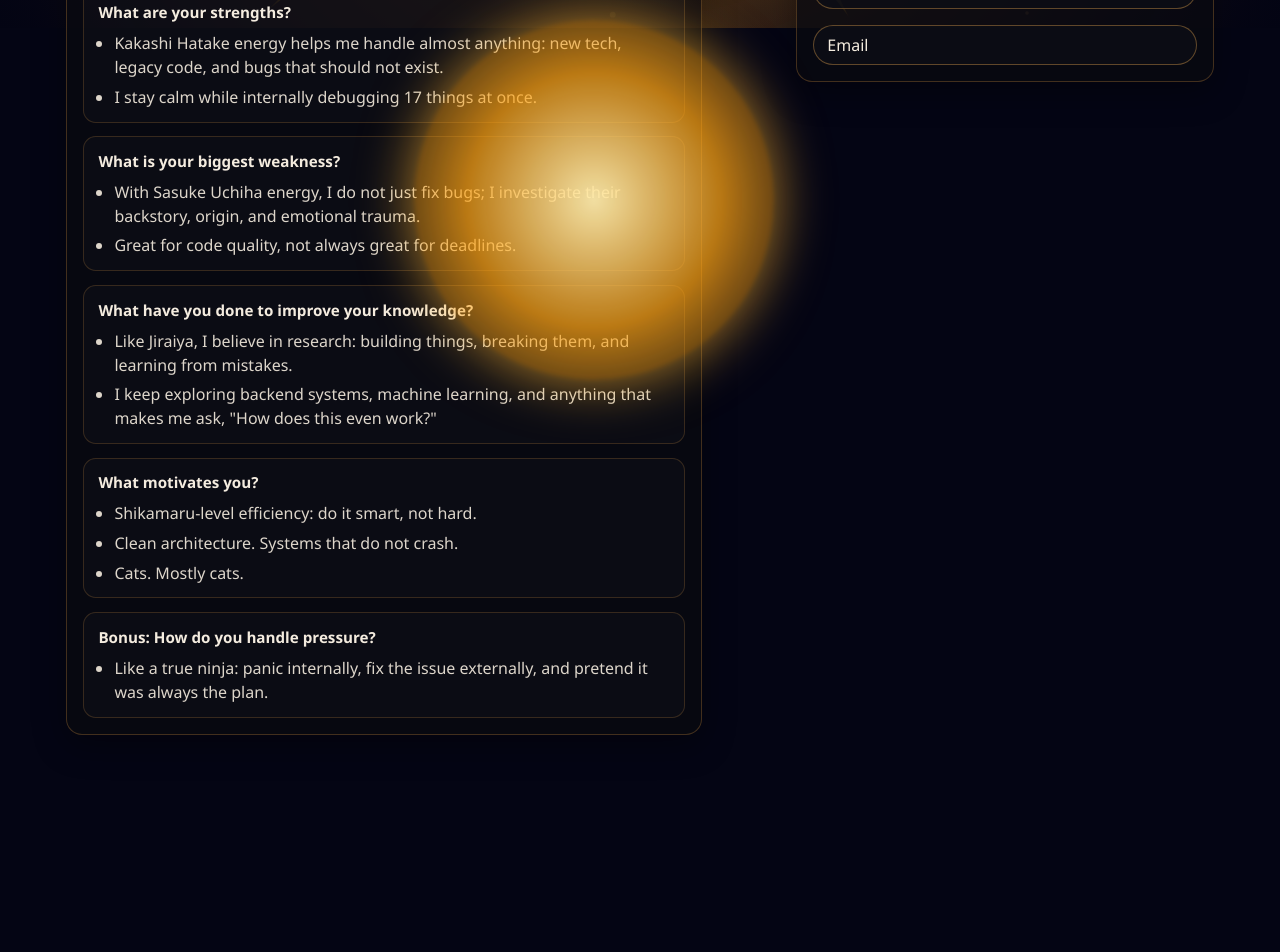
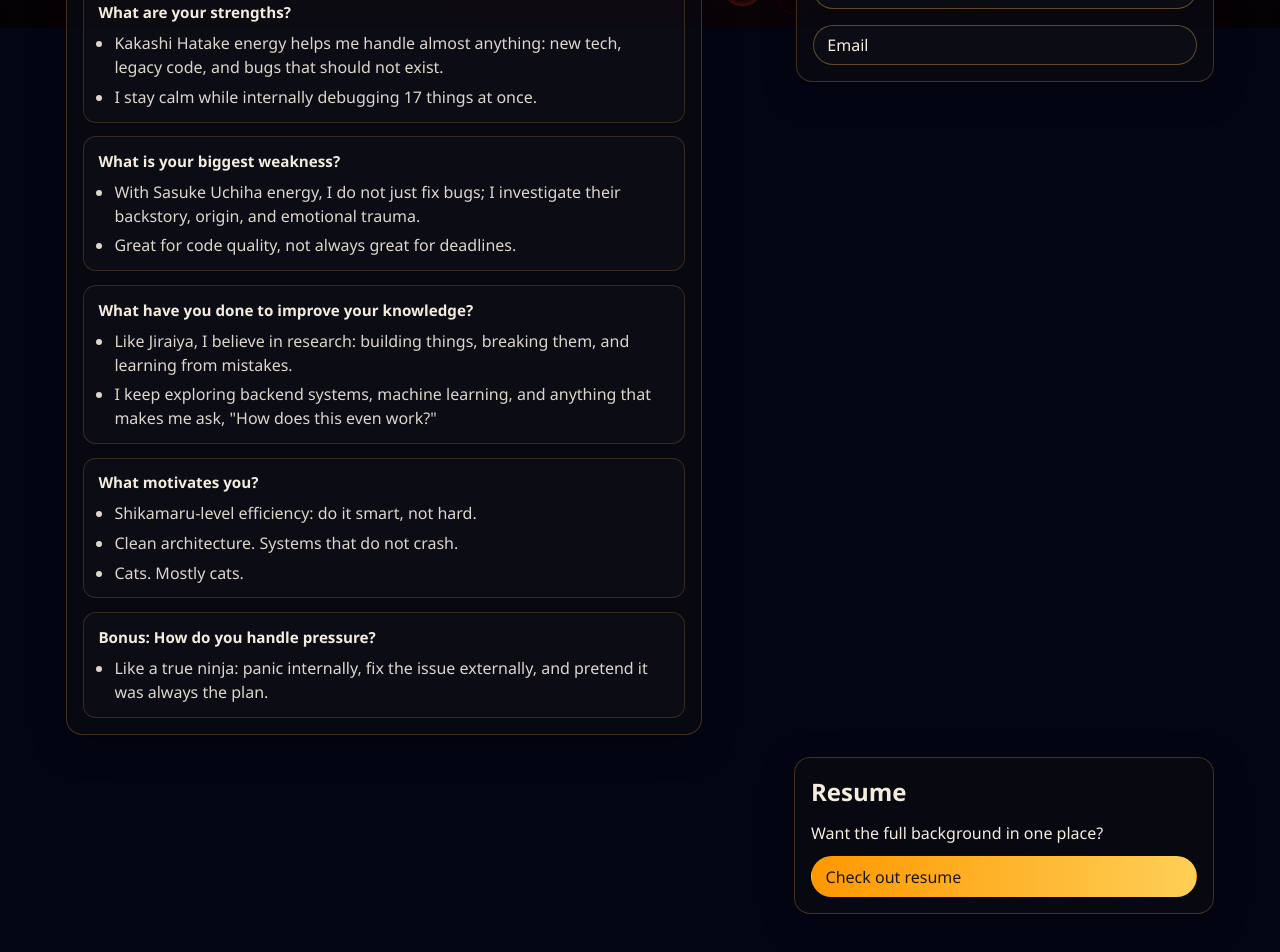
Before and after one commit to dikshakewat3776/dev-sage-mode-portfolio, a React (Vite) app: page /#/ in a window 1280 px wide. Shown: the part 772-1724 px from the top of the page. Before the commit the page ends 1555 px from the top, so only its background shows below. Built offline with nearby package versions, Linux system fonts and the light colour scheme.

Commit message:
Add Resume section to HomePage, update hero styling, and change theme application

```diff
--- a/src/components/Layout.tsx
+++ b/src/components/Layout.tsx
@@ -12,7 +12,7 @@ export const Layout = ({ children }: { children: ReactNode }) => {
   }, [themeMode])
 
   useEffect(() => {
-    applyJutsuTheme('chakra_pulse')
+    applyJutsuTheme('fireball')
     return () => {
       destroyActiveJutsuTheme()
     }
--- a/src/index.css
+++ b/src/index.css
@@ -302,18 +302,19 @@ body[data-theme='light'] .bio-block li {
   top: 90px;
 }
 
-.hero-orb {
-  position: absolute;
-  left: 46%;
-  top: 62%;
-  transform: translate(-50%, -50%);
-  width: clamp(220px, 30vw, 360px);
-  aspect-ratio: 1;
-  border-radius: 50%;
-  background: radial-gradient(circle, rgba(255, 235, 170, 0.95), rgba(255, 164, 20, 0.72), rgba(255, 164, 20, 0));
-  filter: blur(2px);
-  box-shadow: 0 0 55px rgba(255, 179, 47, 0.7);
-  pointer-events: none;
+.hero-resume {
+  grid-column: 2 / 3;
+  align-self: start;
+  justify-self: end;
+  width: 100%;
+  max-width: 420px;
+  display: grid;
+  gap: 0.7rem;
+}
+
+.hero-resume h2,
+.hero-resume p {
+  margin: 0;
 }
 
 .section-muted {
@@ -384,11 +385,12 @@ body[data-theme='light'] .project-link-btn {
     position: static;
   }
 
-  .hero-orb {
-    position: static;
-    transform: none;
-    margin: 0.5rem auto 0;
+  .hero-resume {
+    grid-column: auto;
+    justify-self: start;
+    max-width: 100%;
   }
+
 }
 
 @media (max-width: 800px) {
--- a/src/pages/HomePage.tsx
+++ b/src/pages/HomePage.tsx
@@ -55,7 +55,18 @@ export const HomePage = () => {
             ))}
           </div>
         </aside>
-        <div className="hero-orb" aria-hidden="true" />
+        <article className="card hero-resume">
+          <h2>Resume</h2>
+          <p>Want the full background in one place?</p>
+          <a
+            href="https://github.com/dikshakewat3776/dev-sage-mode-portfolio/blob/main/Resume_2025.pdf"
+            target="_blank"
+            rel="noreferrer"
+            className="btn primary"
+          >
+            Check out resume
+          </a>
+        </article>
       </article>
       {/* <article className="card section-muted"> */}
         {/* <p>
```
Also changed, not shown: 1 other file (tests, documents, lock files or other folders).
